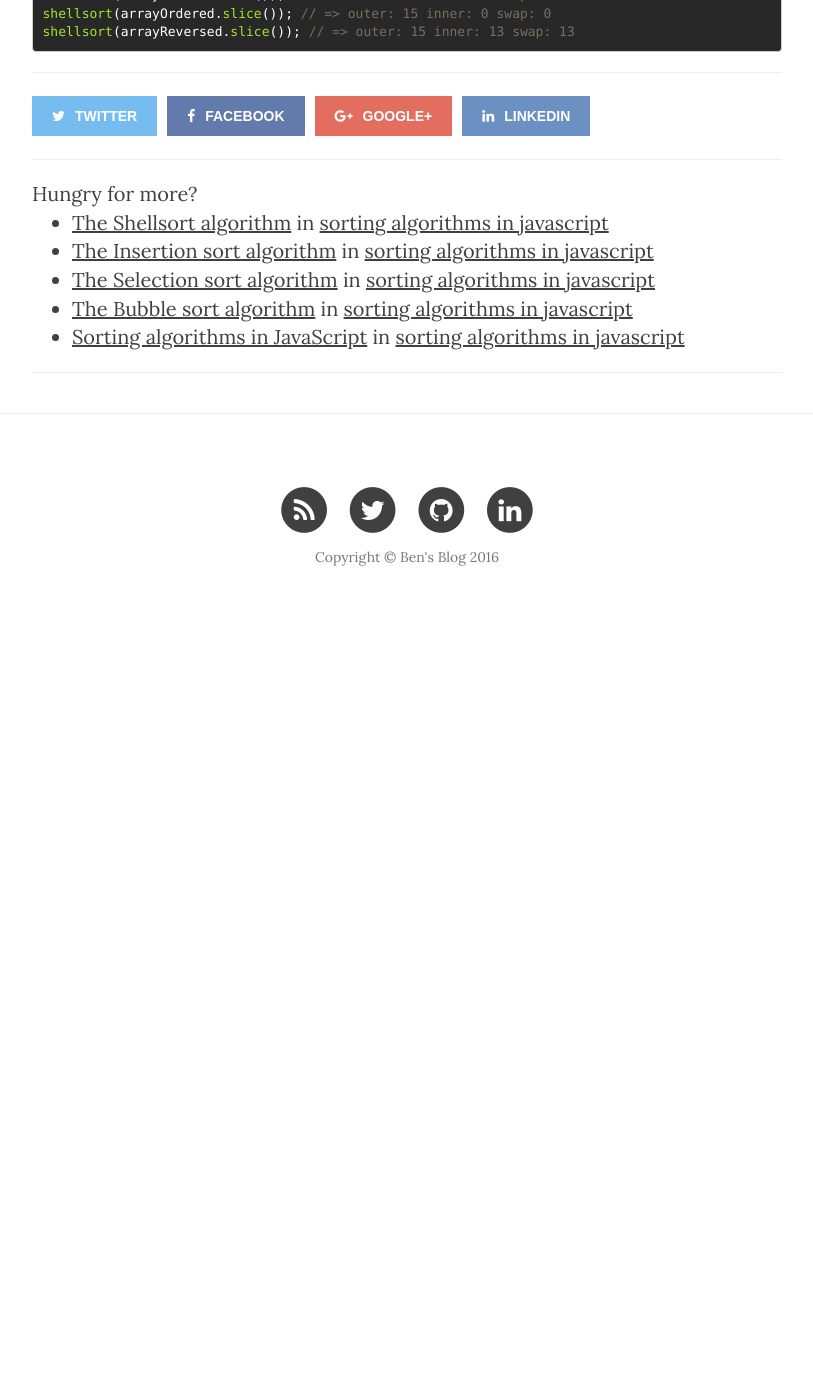
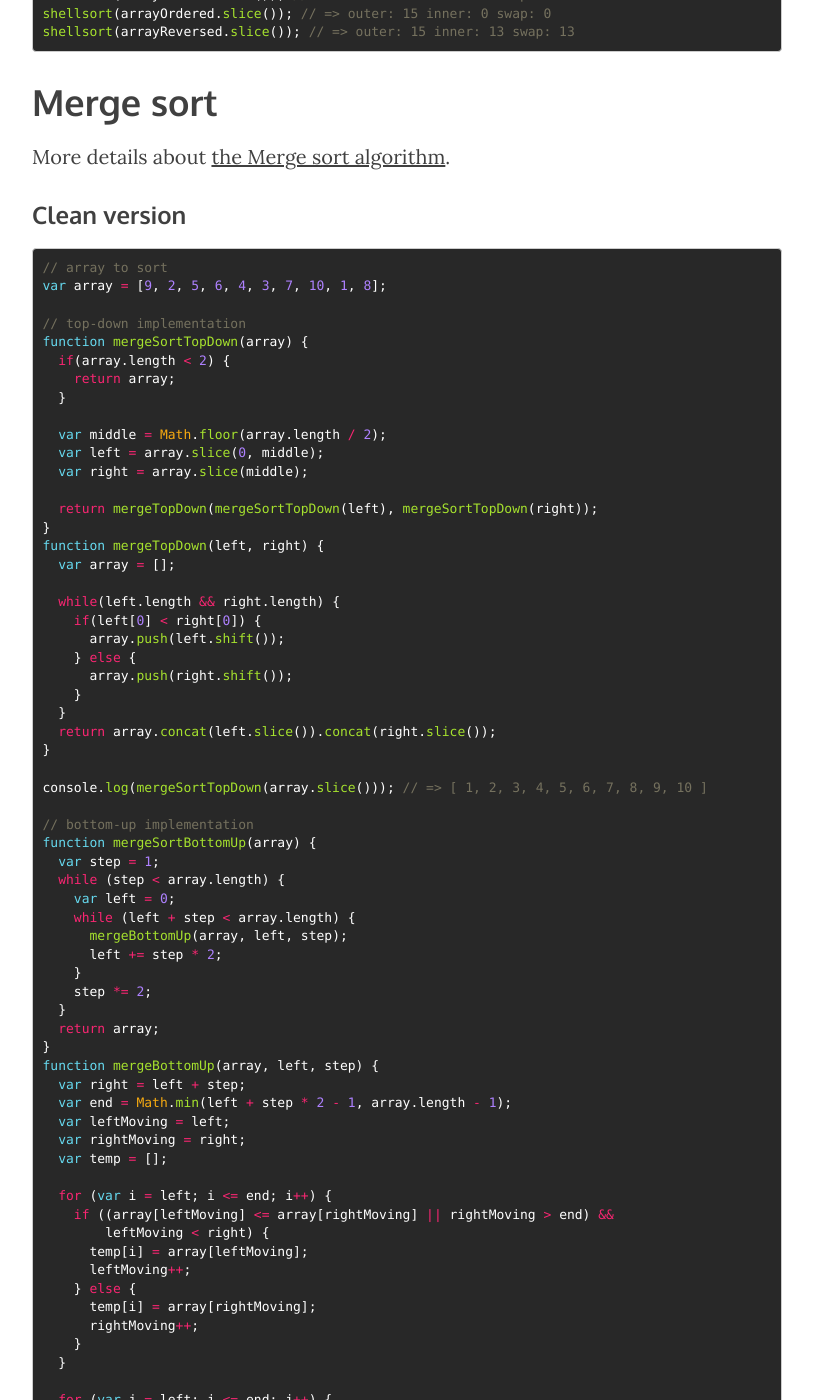
Before and after one commit to benoitvallon/benoitvallon.github.io, a Jekyll site: the page built from _posts/2016-03-12-sorting-algorithms-in-javascript-all-the-code.md, in a window 1280 px wide and 1400 px high, scrolled down 7627 px. Shown: the whole window, without its empty margins (233-1046 px from the left). Built offline with Jekyll 4.4.1, drawn with Linux system fonts in a browser that asks for light colours; nearby versions of some CDN libraries; comment, search, counter and statistics services are not loaded; before the commit the page ends 8260 px from its top, so only the background shows below that; some of the changed text lies outside the part shown.

Commit message:
Adds the merge sort post

````diff
--- a/_posts/2016-03-12-sorting-algorithms-in-javascript-all-the-code.md
+++ b/_posts/2016-03-12-sorting-algorithms-in-javascript-all-the-code.md
@@ -59,3 +59,15 @@ More details about [the Shellsort algorithm](/sorting-algorithms-in-javascript/t
 ### Version with counters
 
 {% include_relative sorting-algorithms-series/shellsort-counters.md %}
+
+# Merge sort
+
+More details about [the Merge sort algorithm](/sorting-algorithms-in-javascript/the-merge-sort-algorithm).
+
+### Clean version
+
+{% include_relative sorting-algorithms-series/merge-sort.md %}
+
+### Version with counters
+
+{% include_relative sorting-algorithms-series/merge-sort-counters.md %}
--- /dev/null
+++ b/_posts/sorting-algorithms-series/merge-sort-counters.md
@@ -0,0 +1,107 @@
+```js
+// sample of arrays to sort
+var arrayRandom = [9, 2, 5, 6, 4, 3, 7, 10, 1, 8];
+var arrayOrdered = [1, 2, 3, 4, 5, 6, 7, 8, 9, 10];
+var arrayReversed = [10, 9, 8, 7, 6, 5, 4, 3, 2, 1];
+
+var countOuter = 0;
+var countInner = 0;
+var countSwap = 0;
+
+function resetCounters() {
+  countOuter = 0;
+  countInner = 0;
+  countSwap = 0;
+}
+
+// top-down implementation
+function mergeSortTopDown(array) {
+  countOuter++;
+  if(array.length < 2) {
+    return array;
+  }
+
+  var middle = Math.floor(array.length / 2);
+  var left = array.slice(0, middle);
+  var right = array.slice(middle);
+
+  return mergeTopDown(mergeSortTopDown(left), mergeSortTopDown(right));
+}
+
+function mergeTopDown(left, right) {
+  var array = [];
+
+  while(left.length && right.length) {
+    countInner++;
+    if(left[0] < right[0]) {
+      array.push(left.shift());
+    } else {
+      array.push(right.shift());
+    }
+  }
+  return array.concat(left.slice()).concat(right.slice());
+}
+
+mergeSortTopDown(arrayRandom.slice()); // => outer: 19 inner: 24 swap: 0
+console.log('outer:', countOuter, 'inner:', countInner, 'swap:', countSwap);
+resetCounters();
+
+mergeSortTopDown(arrayOrdered.slice()); // => outer: 19 inner: 15 swap: 0
+console.log('outer:', countOuter, 'inner:', countInner, 'swap:', countSwap);
+resetCounters();
+
+mergeSortTopDown(arrayReversed.slice()); // => outer: 19 inner: 19 swap: 0
+console.log('outer:', countOuter, 'inner:', countInner, 'swap:', countSwap);
+resetCounters();
+
+// bottom-up implementation
+function mergeSortBottomUp(array) {
+  var step = 1;
+  while (step < array.length) {
+    countOuter++;
+    var left = 0;
+    while (left + step < array.length) {
+      countInner++;
+      mergeBottomUp(array, left, step);
+      left += step * 2;
+    }
+    step *= 2;
+  }
+  return array;
+}
+function mergeBottomUp(array, left, step) {
+  var right = left + step;
+  var end = Math.min(left + step * 2 - 1, array.length - 1);
+  var leftMoving = left;
+  var rightMoving = right;
+  var temp = [];
+
+  for (var i = left; i <= end; i++) {
+    if ((array[leftMoving] <= array[rightMoving] || rightMoving > end) &&
+        leftMoving < right) {
+      temp[i] = array[leftMoving];
+      leftMoving++;
+    } else {
+      temp[i] = array[rightMoving];
+      rightMoving++;
+    }
+  }
+
+  for (var j = left; j <= end; j++) {
+    countSwap++;
+    array[j] = temp[j];
+  }
+}
+
+mergeSortBottomUp(arrayRandom.slice()); // => outer: 4 inner: 9 swap: 36
+console.log('outer:', countOuter, 'inner:', countInner, 'swap:', countSwap);
+resetCounters();
+
+mergeSortBottomUp(arrayOrdered.slice()); // => outer: 4 inner: 9 swap: 36
+console.log('outer:', countOuter, 'inner:', countInner, 'swap:', countSwap);
+resetCounters();
+
+mergeSortBottomUp(arrayReversed.slice()); // => outer: 4 inner: 9 swap: 36
+console.log('outer:', countOuter, 'inner:', countInner, 'swap:', countSwap);
+resetCounters();
+```
--- /dev/null
+++ b/_posts/sorting-algorithms-series/merge-sort.md
@@ -0,0 +1,69 @@
+```js
+// array to sort
+var array = [9, 2, 5, 6, 4, 3, 7, 10, 1, 8];
+
+// top-down implementation
+function mergeSortTopDown(array) {
+  if(array.length < 2) {
+    return array;
+  }
+
+  var middle = Math.floor(array.length / 2);
+  var left = array.slice(0, middle);
+  var right = array.slice(middle);
+
+  return mergeTopDown(mergeSortTopDown(left), mergeSortTopDown(right));
+}
+function mergeTopDown(left, right) {
+  var array = [];
+
+  while(left.length && right.length) {
+    if(left[0] < right[0]) {
+      array.push(left.shift());
+    } else {
+      array.push(right.shift());
+    }
+  }
+  return array.concat(left.slice()).concat(right.slice());
+}
+
+console.log(mergeSortTopDown(array.slice())); // => [ 1, 2, 3, 4, 5, 6, 7, 8, 9, 10 ]
+
+// bottom-up implementation
+function mergeSortBottomUp(array) {
+  var step = 1;
+  while (step < array.length) {
+    var left = 0;
+    while (left + step < array.length) {
+      mergeBottomUp(array, left, step);
+      left += step * 2;
+    }
+    step *= 2;
+  }
+  return array;
+}
+function mergeBottomUp(array, left, step) {
+  var right = left + step;
+  var end = Math.min(left + step * 2 - 1, array.length - 1);
+  var leftMoving = left;
+  var rightMoving = right;
+  var temp = [];
+
+  for (var i = left; i <= end; i++) {
+    if ((array[leftMoving] <= array[rightMoving] || rightMoving > end) &&
+        leftMoving < right) {
+      temp[i] = array[leftMoving];
+      leftMoving++;
+    } else {
+      temp[i] = array[rightMoving];
+      rightMoving++;
+    }
+  }
+
+  for (var j = left; j <= end; j++) {
+    array[j] = temp[j];
+  }
+}
+
+console.log(mergeSortBottomUp(array.slice())); // => [ 1, 2, 3, 4, 5, 6, 7, 8, 9, 10 ]
+```
````
Also changed, not shown: _posts/2016-03-12-sorting-algorithms-in-javascript.md (+1 -1 lines), _posts/2016-03-17-the-merge-sort-algorithm.md (added, +45 -0 lines), img/2016-03-17-the-merge-sort-algorithm/post-the-merge-sort-algorithm.jpg (added), img/2016-03-17-the-merge-sort-algorithm/rails.jpg (added), 1 other file.
